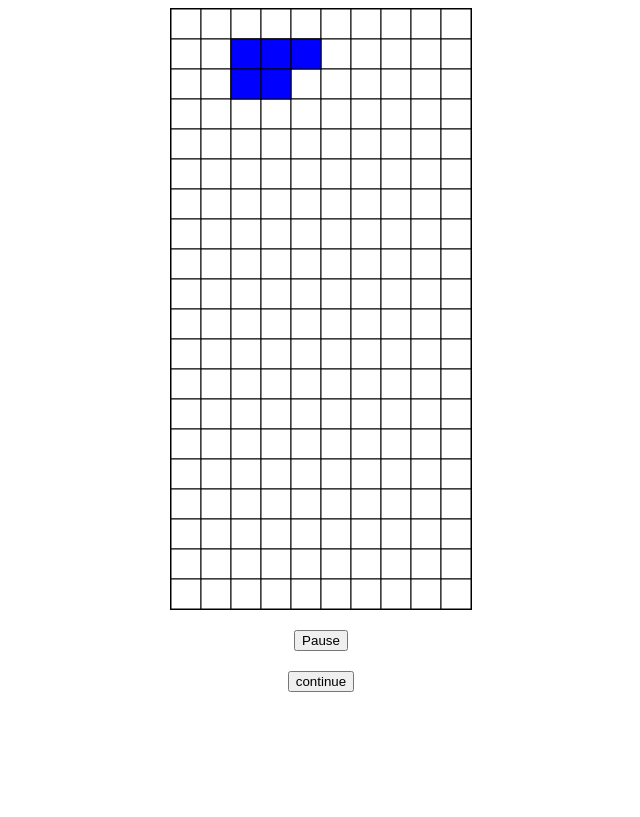
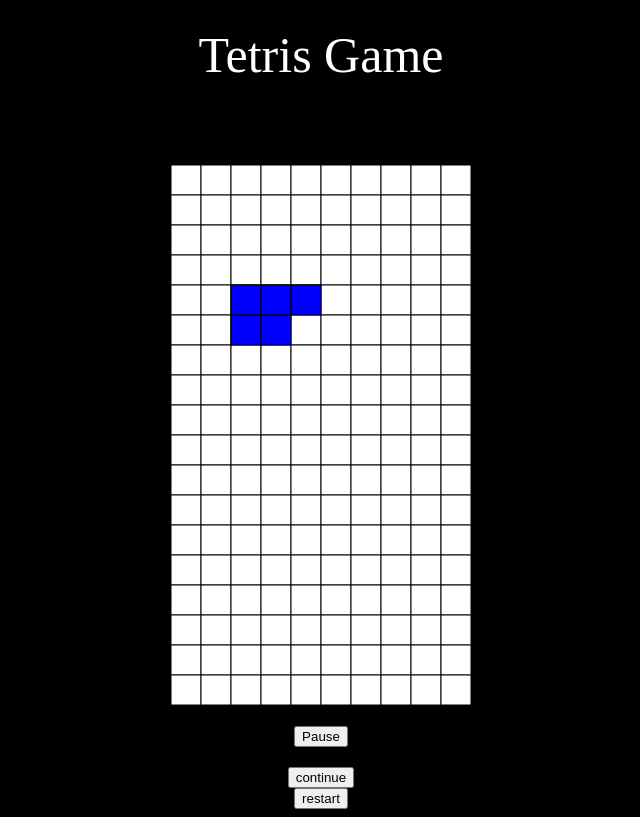
Before and after one commit to FeiyaOu/tetris, a plain HTML site: page index.html in a window 1280 px wide. Both pictures are taken after a click on the button "continue". Shown: the whole page, without its empty margins (319-959 px from the left). Drawn offline with Linux system fonts and the light colour scheme.

Commit message:
modified1

```diff
--- a/index.html
+++ b/index.html
@@ -1,4 +1,4 @@
-<!DOCTYPE html>
+·<!DOCTYPE html>
 <html lang="en">
   <head>
     <meta charset="UTF-8" />
@@ -9,6 +9,7 @@
         display: flex;
         flex-direction: column;
         align-items: center;
+        background-color: black;
       }
       canvas {
         border: 1px solid black;
@@ -19,12 +20,20 @@
       .continue {
         margin-top: 20px;
       }
+      header {
+        font-size: 50px;
+        color: white;
+        margin-bottom: 20px;
+      }
     </style>
   </head>
   <body>
+    <header>Tetris Game</header>
     <canvas id="gameCanvas" width="300" height="600"></canvas>
     <button class="pause">Pause</button>
     <button class="continue">continue</button>
+    <button class="restart">restart</button>
+
     <script src="tetris.js"></script>
   </body>
 </html>
--- a/tetris.js
+++ b/tetris.js
@@ -19,10 +19,16 @@ let posY = 0;
 
 function drawGrid() {
   ctx.clearRect(0, 0, canvas.width, canvas.height);
-  for (let y = 0; y < ROWS; y++) {
+  ctx.strokeStyle = "black";
+  // ctx.lineWidth = 1;
+  //let y=2, because I can not set posY to negative -2, because it is relatited to
+  //the index of grid matrix. so I set y=2;
+  //to hide the top two rows of grid where the shape is generated.
+  for (let y = 2; y < ROWS; y++) {
     for (let x = 0; x < COLS; x++) {
       if (grid[y][x] === 0) {
         ctx.fillStyle = "white";
+
         // ctx.strokeStyle = "red";
       } else {
         ctx.fillStyle = "blue";
@@ -39,6 +45,8 @@ function drawShape() {
     for (let x = 0; x < currentShape[y].length; x++) {
       if (currentShape[y][x]) {
         ctx.fillStyle = "blue";
+        //to draw when the shape drop into the white grid area
+        if (posY > -1) {
           ctx.fillRect(
             (posX + x) * BLOCK_SIZE,
             (posY + y) * BLOCK_SIZE,
@@ -51,6 +59,7 @@ function drawShape() {
             BLOCK_SIZE,
             BLOCK_SIZE
           );
+        }
       }
     }
   }
@@ -124,9 +133,19 @@ function clearLines() {
   }
 }
 
+function gameLoop() {
+  drawGrid();
+  drawShape();
+}
+
 function update() {
   if (!checkCollision(currentShape, posX, posY + 1)) {
     posY++;
+  } else if (checkCollision(currentShape, posX, posY)) {
+    fixShape();
+
+    alert("hi");
+    currentShape = [];
   } else {
     fixShape();
     clearLines();
@@ -134,19 +153,31 @@ function update() {
   }
 }
 
-function gameLoop() {
-  drawGrid();
-  drawShape();
-}
 //real actions
 function gameRun1() {
   gameLoop();
   update();
 }
 
-const updateInterval = setInterval(() => {
+let intervalId;
+
+function startInverval() {
+  intervalId = setInterval(() => {
     gameRun1();
-}, 3000);
+  }, 1000);
+}
+
+startInverval();
+// const updateInterval = setInterval(() => {
+//   gameRun1();
+// }, 1000);
+
+function restartInterval() {
+  if (intervalId) {
+    clearInterval(intervalId);
+    startInverval();
+  }
+}
 
 //to move left right and down
 document.addEventListener("keydown", (event) => {
@@ -180,8 +211,43 @@ document.addEventListener("keydown", (event) => {
 const btnP = document.querySelector(".pause");
 // const btnC = document.querySelector(".continue");
 btnP.addEventListener("click", function () {
-  clearInterval(updateInterval);
+  clearInterval(intervalId);
 });
+//continue;
+const btnC = document.querySelector(".continue");
+btnC.addEventListener("click", function () {
+  restartInterval();
+});
+
+////Restart the game
+const btnRe = document.querySelector(".restart");
+btnRe.addEventListener("click", function () {
+  //to set the grid and shape to its original value
+  grid = Array.from({ length: ROWS }, () => Array(COLS).fill(0));
+  currentShape = [
+    [1, 1, 1],
+    [1, 1, 0],
+  ];
+  posX = 2;
+  posY = 0;
+  //loop the game;
+  restartInterval();
+});
+
+//when the shapes add up to the top, show message, the game ends, restart
+// function gameEnds() {
+//   for (let x = 0; x < COLS; x++) {
+//     if (grid.every((row) => row[x] === 1)) {
+//       alert("Game ends. Restart.");
+//     }
+//   }
+// }
+
+function gameEnds() {
+  if (checkCollision(currentShape, posX, posY)) {
+    alert("Game ends");
+  } else return;
+}
 
 // btnC.addEventListener("click", function () {
 //   setInterval(() => {
```
Also changed, not shown: gameLoop.js (added). Lines whose indentation alone changed are shown as unchanged.
